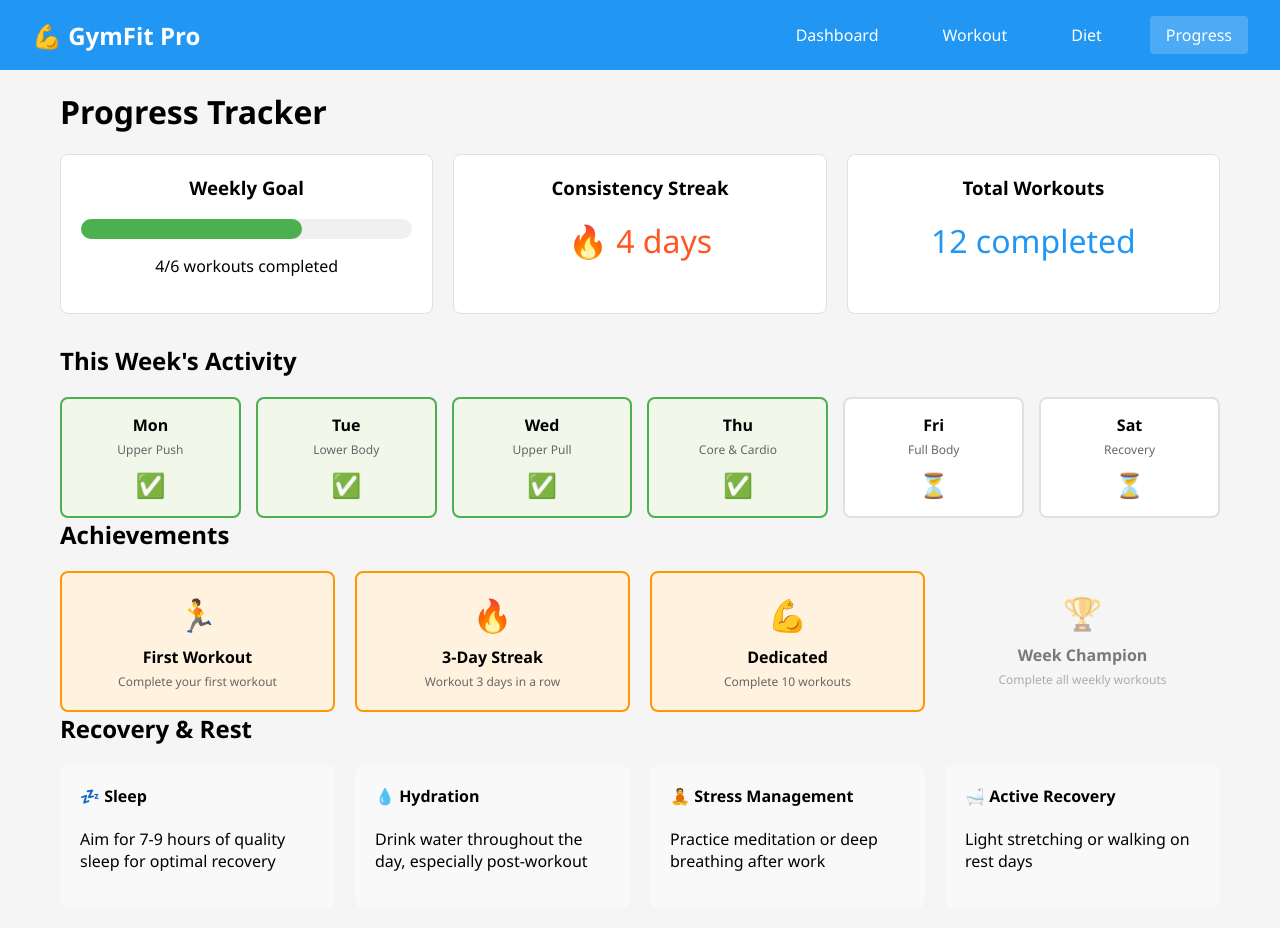
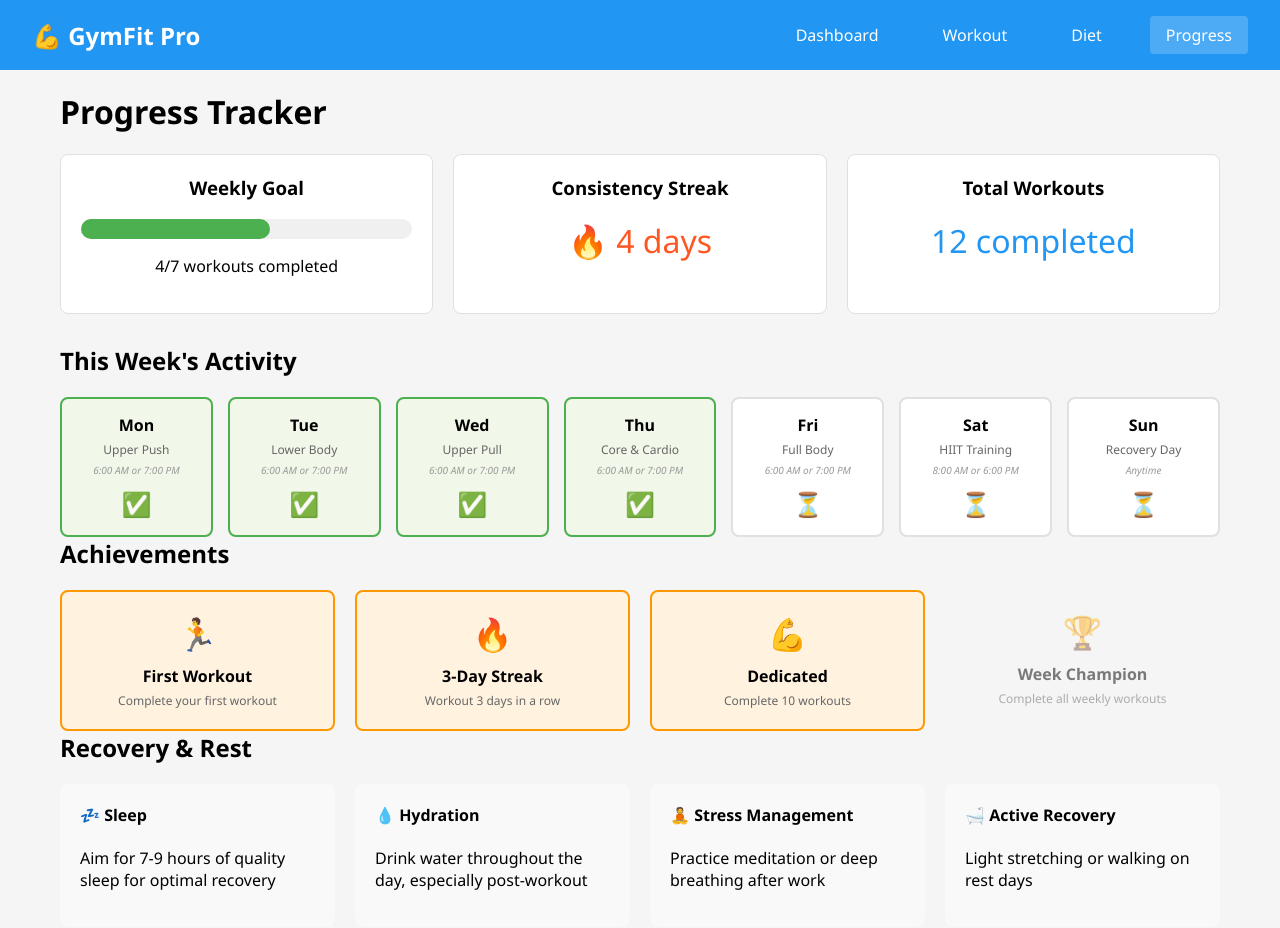
Before and after one commit to Clive-Nyaga/Gym-Membership-Application, an Angular app: page /progress in a window 1280 px wide. Shown: the top 928 px of the page. Built offline with nearby package versions, Linux system fonts and the light colour scheme.

Commit message:
Updates the Progress section to ensure that it displays data similar to that of the Dashboard section

```diff
--- a/src/app/components/progress.component.ts
+++ b/src/app/components/progress.component.ts
@@ -15,7 +15,7 @@ import { CommonModule } from '@angular/common';
           <div class="progress-bar">
             <div class="progress-fill" [style.width.%]="weeklyProgress"></div>
           </div>
-          <p>{{ completedWorkouts }}/6 workouts completed</p>
+          <p>{{ completedWorkouts }}/7 workouts completed</p>
         </div>
 
         <div class="progress-card">
@@ -35,6 +35,7 @@ import { CommonModule } from '@angular/common';
           <div *ngFor="let day of weekDays" class="calendar-day" [class.completed]="day.completed">
             <div class="day-name">{{ day.name }}</div>
             <div class="day-workout">{{ day.workout }}</div>
+            <div class="day-time">{{ day.time }}</div>
             <div class="day-status">{{ day.completed ? '✅' : '⏳' }}</div>
           </div>
         </div>
@@ -61,7 +62,7 @@ import { CommonModule } from '@angular/common';
             <div class="description">Complete 10 workouts</div>
           </div>
 
-          <div class="achievement" [class.unlocked]="completedWorkouts >= 6">
+          <div class="achievement" [class.unlocked]="completedWorkouts >= 7">
             <div class="badge">🏆</div>
             <div class="title">Week Champion</div>
             <div class="description">Complete all weekly workouts</div>
@@ -104,7 +105,8 @@ import { CommonModule } from '@angular/common';
     .calendar-day { background: white; border: 2px solid #e0e0e0; padding: 15px; border-radius: 8px; text-align: center; }
     .calendar-day.completed { border-color: #4caf50; background: #f1f8e9; }
     .day-name { font-weight: bold; margin-bottom: 5px; }
-    .day-workout { font-size: 12px; color: #666; margin-bottom: 10px; }
+    .day-workout { font-size: 12px; color: #666; margin-bottom: 5px; }
+    .day-time { font-size: 10px; color: #999; font-style: italic; margin-bottom: 10px; }
     .day-status { font-size: 1.5em; }
     .achievement-grid { display: grid; grid-template-columns: repeat(auto-fit, minmax(200px, 1fr)); gap: 20px; margin-top: 20px; }
     .achievement { background: #f5f5f5; padding: 20px; border-radius: 8px; text-align: center; opacity: 0.5; }
@@ -121,14 +123,15 @@ export class ProgressComponent {
   totalWorkouts = 12;
   streak = 4;
 
-  weeklyProgress = (this.completedWorkouts / 6) * 100;
+  weeklyProgress = (this.completedWorkouts / 7) * 100;
 
   weekDays = [
-    { name: 'Mon', workout: 'Upper Push', completed: true },
-    { name: 'Tue', workout: 'Lower Body', completed: true },
-    { name: 'Wed', workout: 'Upper Pull', completed: true },
-    { name: 'Thu', workout: 'Core & Cardio', completed: true },
-    { name: 'Fri', workout: 'Full Body', completed: false },
-    { name: 'Sat', workout: 'Recovery', completed: false }
+    { name: 'Mon', workout: 'Upper Push', time: '6:00 AM or 7:00 PM', completed: true },
+    { name: 'Tue', workout: 'Lower Body', time: '6:00 AM or 7:00 PM', completed: true },
+    { name: 'Wed', workout: 'Upper Pull', time: '6:00 AM or 7:00 PM', completed: true },
+    { name: 'Thu', workout: 'Core & Cardio', time: '6:00 AM or 7:00 PM', completed: true },
+    { name: 'Fri', workout: 'Full Body', time: '6:00 AM or 7:00 PM', completed: false },
+    { name: 'Sat', workout: 'HIIT Training', time: '8:00 AM or 6:00 PM', completed: false },
+    { name: 'Sun', workout: 'Recovery Day', time: 'Anytime', completed: false }
   ];
 }
```
